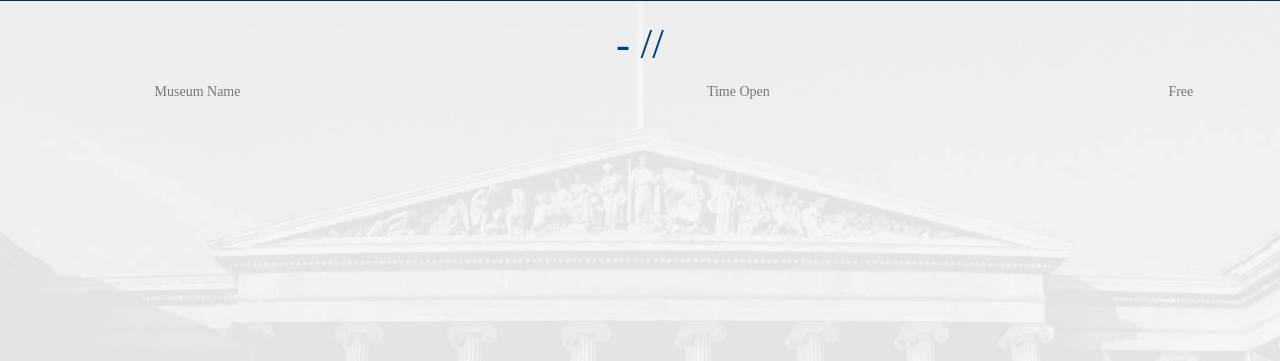
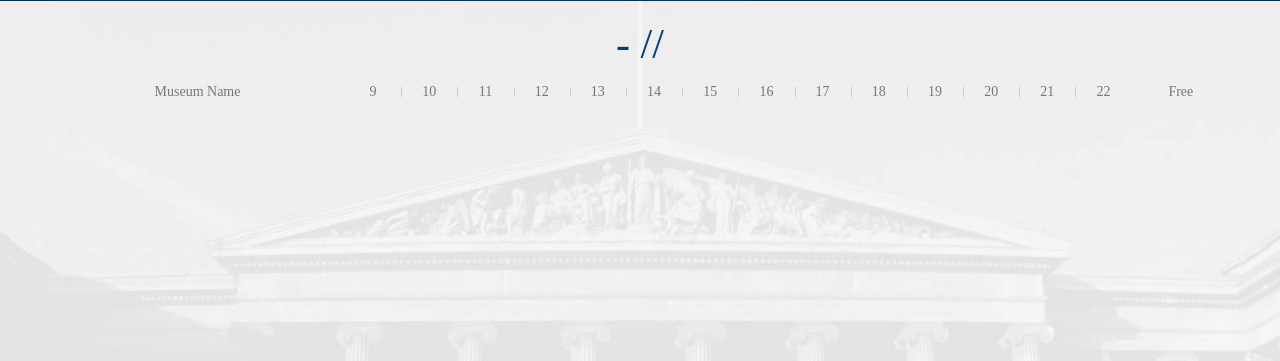
Before and after one commit to Autophagy/museumzeit, a Flask app: template app/templates/city.html in a window 1280 px wide. Shown: the part 59-420 px from the top of the page. Run offline with Flask 2, Linux system fonts and the light colour scheme; the template is opened without the code that fills it, so the values that code supplies are empty; some libraries are stand-ins or nearby versions; some web fonts are replaced.

Commit message:
Prototyping timeline legend

```diff
--- a/app/static/css/city.css
+++ b/app/static/css/city.css
@@ -123,3 +123,24 @@ a:hover {
   display: block;
   margin-top: 10px;
 }
+
+#main-container .museum-row .timeline {
+  padding: 0px;
+}
+
+/* Timeline Styling */
+
+.timeline-background .hour-marker {
+  height: 20px;
+  width: 7.142857143%;
+  float: left;
+  position: relative;
+}
+
+.timeline-background .half-hour-marker {
+  height: 50%;
+  position: absolute;
+  top: 25%;
+  width: calc(100% + 1px);
+  border-right: 1px solid #CACACA;
+}
--- a/app/templates/city.html
+++ b/app/templates/city.html
@@ -36,7 +36,22 @@
         Museum Name
       </div>
       <div class="col-md-8">
-        Time Open
+        <div class="timeline-background row">
+          <div class="hour-marker">9<div class="half-hour-marker"></div></div>
+          <div class="hour-marker">10<div class="half-hour-marker"></div></div>
+          <div class="hour-marker">11<div class="half-hour-marker"></div></div>
+          <div class="hour-marker">12<div class="half-hour-marker"></div></div>
+          <div class="hour-marker">13<div class="half-hour-marker"></div></div>
+          <div class="hour-marker">14<div class="half-hour-marker"></div></div>
+          <div class="hour-marker">15<div class="half-hour-marker"></div></div>
+          <div class="hour-marker">16<div class="half-hour-marker"></div></div>
+          <div class="hour-marker">17<div class="half-hour-marker"></div></div>
+          <div class="hour-marker">18<div class="half-hour-marker"></div></div>
+          <div class="hour-marker">19<div class="half-hour-marker"></div></div>
+          <div class="hour-marker">20<div class="half-hour-marker"></div></div>
+          <div class="hour-marker">21<div class="half-hour-marker"></div></div>
+          <div class="hour-marker">22</div>
+        </div>
       </div>
       <div class="col-md-1">
         Free
@@ -48,7 +63,7 @@
           <div class="col-md-3">
             {{ museum.name }}
           </div>
-          <div class="col-md-8">
+          <div class="col-md-8 timeline">
             <div class="progress museum-open-time">
               <div class="progress-bar open" style="width:50%">
               </div>
```
